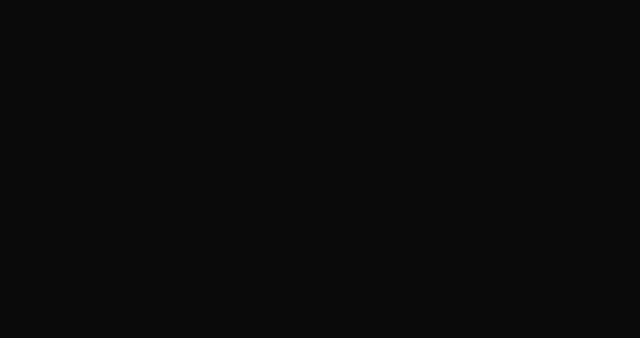
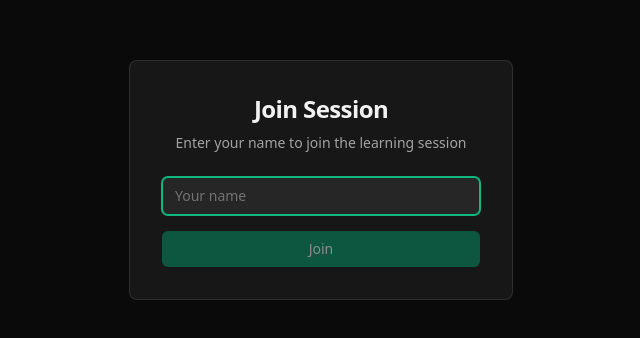
Before and after one commit to huybik/learnfun, a React (Vite) app in the folder client/: page /join/1 in a window 1280 px wide. Before the commit this address had no page. Shown: the part 220-558 px from the top of the page, without its empty margins (319-959 px from the left). Built offline with nearby package versions, Linux system fonts and the light colour scheme.

Commit message:
feat(JoinPage): add JoinPage component for user session entry and navigation feat(RoomPage): add button to copy invite link for session

```diff
--- a/client/src/App.tsx
+++ b/client/src/App.tsx
@@ -1,12 +1,14 @@
 import { Routes, Route } from "react-router-dom";
 import HomePage from "./pages/Home";
 import RoomPage from "./pages/Room";
+import JoinPage from "./pages/Join";
 
 export default function App() {
   return (
     <Routes>
       <Route path="/" element={<HomePage />} />
       <Route path="/room/:roomId" element={<RoomPage />} />
+      <Route path="/join/:sessionId" element={<JoinPage />} />
     </Routes>
   );
 }
--- /dev/null
+++ b/client/src/pages/Join.tsx
@@ -0,0 +1,78 @@
+import { useState } from "react";
+import { useParams, useNavigate } from "react-router-dom";
+
+export default function JoinPage() {
+  const { sessionId = "" } = useParams<{ sessionId: string }>();
+  const navigate = useNavigate();
+  const [name, setName] = useState("");
+  const [loading, setLoading] = useState(false);
+  const [error, setError] = useState<string | null>(null);
+
+  const handleJoin = async () => {
+    if (!name.trim() || !sessionId) return;
+    setLoading(true);
+    setError(null);
+    try {
+      const res = await fetch("/api/join", {
+        method: "POST",
+        headers: { "Content-Type": "application/json" },
+        body: JSON.stringify({ sessionId, userName: name.trim() }),
+      });
+      if (!res.ok) {
+        const data = await res.json();
+        throw new Error(data.detail || `Failed (${res.status})`);
+      }
+      const session = await res.json();
+      localStorage.setItem(
+        "learnfun-session",
+        JSON.stringify({
+          userName: name.trim(),
+          sessionId,
+          livekitToken: session.livekitToken,
+          livekitUrl: session.livekitUrl,
+        }),
+      );
+      navigate(`/room/${session.roomId}?token=${session.token}`);
+    } catch (e) {
+      setError(e instanceof Error ? e.message : String(e));
+    } finally {
+      setLoading(false);
+    }
+  };
+
+  return (
+    <div className="flex min-h-screen items-center justify-center">
+      <div className="w-full max-w-sm space-y-6 rounded-lg border border-white/10 bg-neutral-900 p-8">
+        <div className="space-y-2 text-center">
+          <h1 className="text-2xl font-bold tracking-tight">Join Session</h1>
+          <p className="text-sm text-neutral-400">
+            Enter your name to join the learning session
+          </p>
+        </div>
+
+        <div className="space-y-4">
+          <input
+            type="text"
+            placeholder="Your name"
+            value={name}
+            onChange={(e) => setName(e.target.value)}
+            onKeyDown={(e) => e.key === "Enter" && handleJoin()}
+            autoFocus
+            className="w-full rounded-md border border-white/10 bg-neutral-800 px-3 py-2 text-sm outline-none placeholder:text-neutral-500 focus:border-emerald-500 focus:ring-1 focus:ring-emerald-500"
+          />
+
+          <button
+            onClick={handleJoin}
+            disabled={!name.trim() || loading}
+            className="w-full rounded-md bg-emerald-600 px-3 py-2 text-sm font-medium text-white transition hover:bg-emerald-500 disabled:opacity-50"
+          >
+            {loading ? "Joining..." : "Join"}
+          </button>
+          {error && (
+            <p className="text-center text-xs text-red-400">{error}</p>
+          )}
+        </div>
+      </div>
+    </div>
+  );
+}
--- a/client/src/pages/Room.tsx
+++ b/client/src/pages/Room.tsx
@@ -434,6 +434,17 @@ export default function RoomPage() {
                 participants={roomParticipants}
                 localUserId={localUserId}
               />
+              {sessionData?.sessionId && (
+                <button
+                  onClick={() => {
+                    const url = `${location.origin}/join/${sessionData.sessionId}`;
+                    navigator.clipboard.writeText(url);
+                  }}
+                  className="mt-2 w-full rounded-md bg-neutral-700/60 px-3 py-1.5 text-xs text-neutral-300 transition hover:bg-neutral-600/60"
+                >
+                  Copy invite link
+                </button>
+              )}
             </div>
           </>
         )}
```
Also changed, not shown: 1 other file (tests, documents, lock files or other folders).
